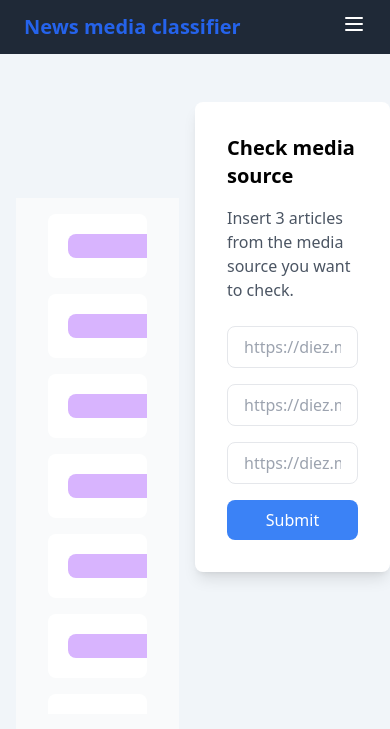
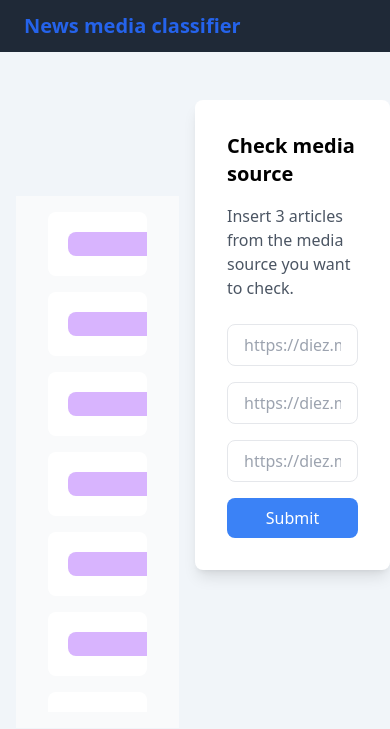
Before and after one commit to strdr4605/news-media-classifier, a Flask app: page / in a window 390 px wide. Shown: the top 729 px of the page. Run offline with Flask 3, Linux system fonts and the light colour scheme; some libraries are stand-ins or nearby versions.

Commit message:
remove links

```diff
--- a/app/templates/header.html
+++ b/app/templates/header.html
@@ -5,30 +5,6 @@
         <a href="#">
           <h1 class="text-blue-600">News media classifier</h1>
         </a>
-      </div>
-      <div class="hidden md:block">
-        <ul class="flex items-center space-x-8">
-          <li><a href="#" class="text-white">Home</a></li>
-          <li><a href="#" class="text-white">About</a></li>
-          <li><a href="#" class="text-white">Services</a></li>
-          <li><a href="#" class="text-white">Contact</a></li>
-        </ul>
-      </div>
-      <div class="md:hidden">
-        <button class="outline-none mobile-menu-button">
-          <svg
-            class="w-6 h-6 text-white"
-            x-show="!showMenu"
-            fill="none"
-            stroke-linecap="round"
-            stroke-linejoin="round"
-            stroke-width="2"
-            viewBox="0 0 24 24"
-            stroke="currentColor"
-          >
-            <path d="M4 6h16M4 12h16M4 18h16"></path>
-          </svg>
-        </button>
       </div>
     </div>
     <div class="mobile-menu hidden md:hidden">
```
